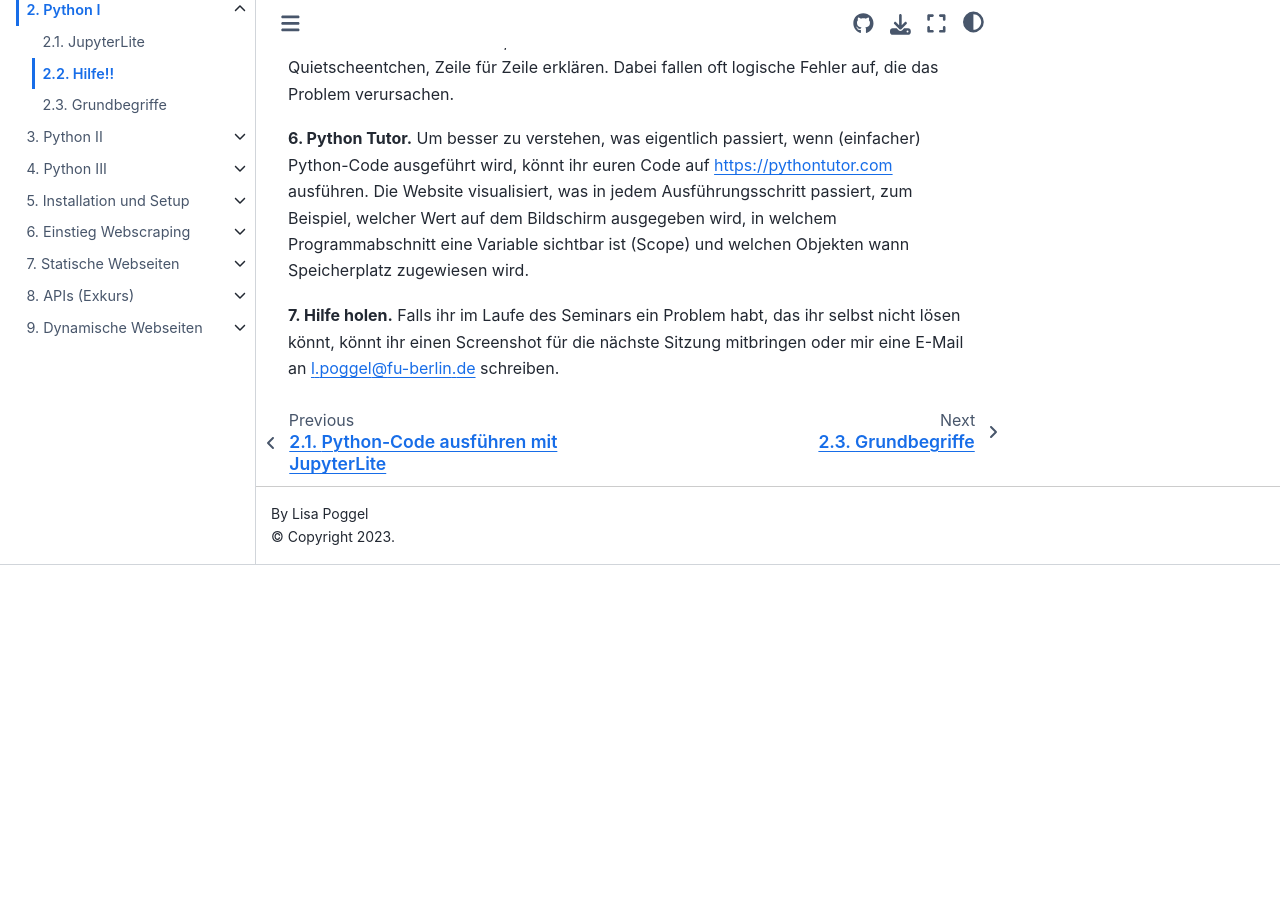
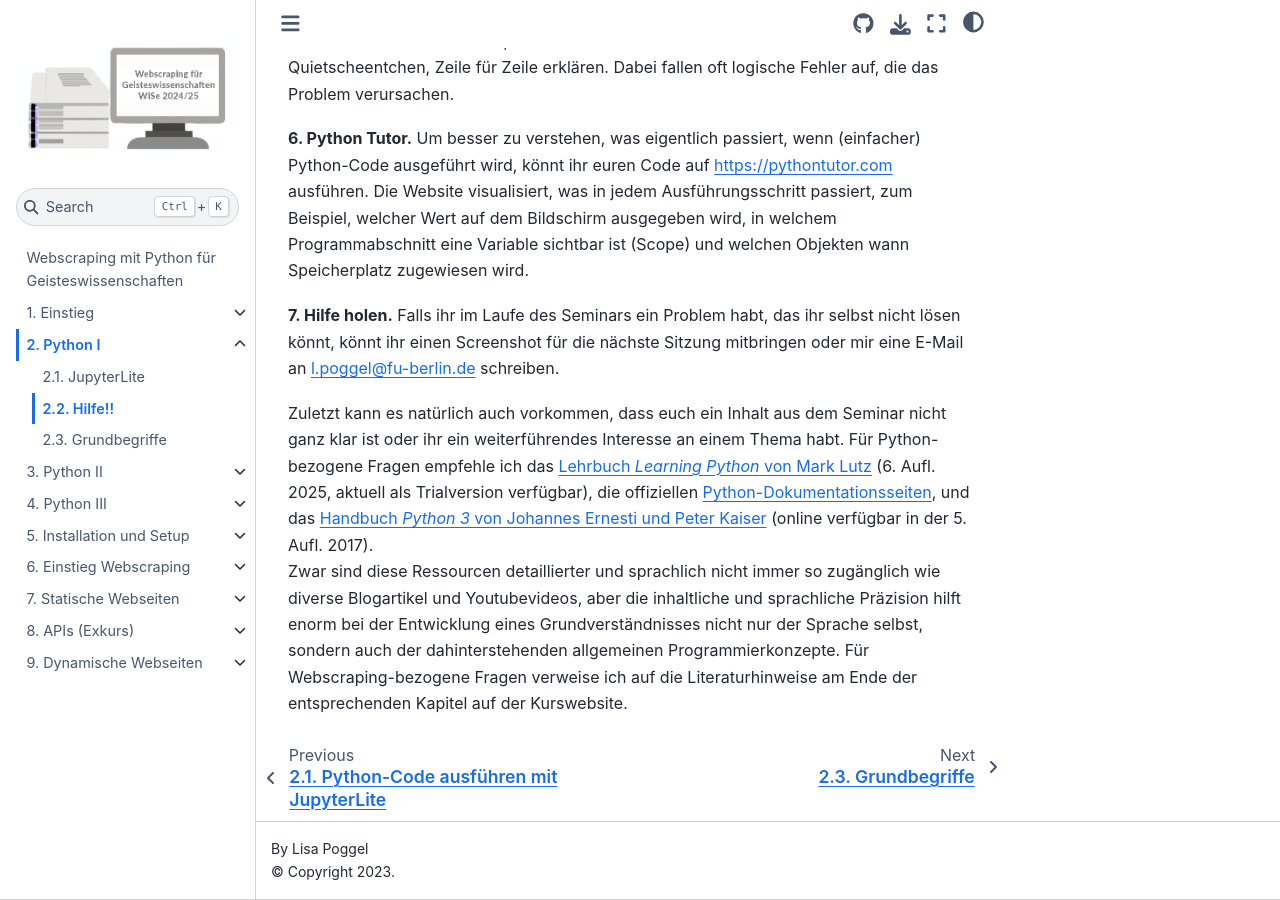
Before and after one commit to lipogg/webscraping-mit-python, a Jupyter Book: the page built from chapters/02/subchapters/01_hilfe.md, in a window 1280 px wide and 900 px high, scrolled down 877 px. Built offline with Jupyter Book 1.0.4 settings and Sphinx 7.4.7 and the Sphinx Book theme 1.1.4, drawn with Linux system fonts in a browser that asks for light colours; pages that are not in the unit, such as notebooks, are missing from menus; comment, search, counter and statistics services are not loaded; before the commit the page ends 1442 px from its top, so only the background shows below that.

Commit message:
add links

```diff
--- a/chapters/02/subchapters/01_hilfe.md
+++ b/chapters/02/subchapters/01_hilfe.md
@@ -17,3 +17,8 @@
 **6. Python Tutor.** Um besser zu verstehen, was eigentlich passiert, wenn (einfacher) Python-Code ausgeführt wird, könnt ihr euren Code auf [https://pythontutor.com](https://pythontutor.com/python-debugger.html) ausführen. Die Website visualisiert, was in jedem Ausführungsschritt passiert, zum Beispiel, welcher Wert auf dem Bildschirm ausgegeben wird, in welchem Programmabschnitt eine Variable sichtbar ist (Scope) und welchen Objekten wann Speicherplatz zugewiesen wird.
 
 **7. Hilfe holen.** Falls ihr im Laufe des Seminars ein Problem habt, das ihr selbst nicht lösen könnt, könnt ihr einen Screenshot für die nächste Sitzung mitbringen oder mir eine E-Mail an l.poggel@fu-berlin.de schreiben.
+
+Zuletzt kann es natürlich auch vorkommen, dass euch ein Inhalt aus dem Seminar nicht ganz klar ist oder ihr ein weiterführendes Interesse an einem Thema habt.
+Für Python-bezogene Fragen empfehle ich das [Lehrbuch *Learning Python* von Mark Lutz](https://www.oreilly.com/library/view/learning-python-6th/9781098171292/) (6. Aufl. 2025, aktuell als Trialversion verfügbar), die offiziellen [Python-Dokumentationsseiten](https://docs.python.org/3/), und das [Handbuch *Python 3* von Johannes Ernesti und Peter Kaiser](https://openbook.rheinwerk-verlag.de/python/) (online verfügbar in der 5. Aufl. 2017).
+Zwar sind diese Ressourcen detaillierter und sprachlich nicht immer so zugänglich wie diverse Blogartikel und Youtubevideos, aber die inhaltliche und sprachliche Präzision hilft enorm bei der Entwicklung eines Grundverständnisses nicht nur der Sprache selbst, sondern auch der dahinterstehenden allgemeinen Programmierkonzepte.
+Für Webscraping-bezogene Fragen verweise ich auf die Literaturhinweise am Ende der entsprechenden Kapitel auf der Kurswebsite.
```
